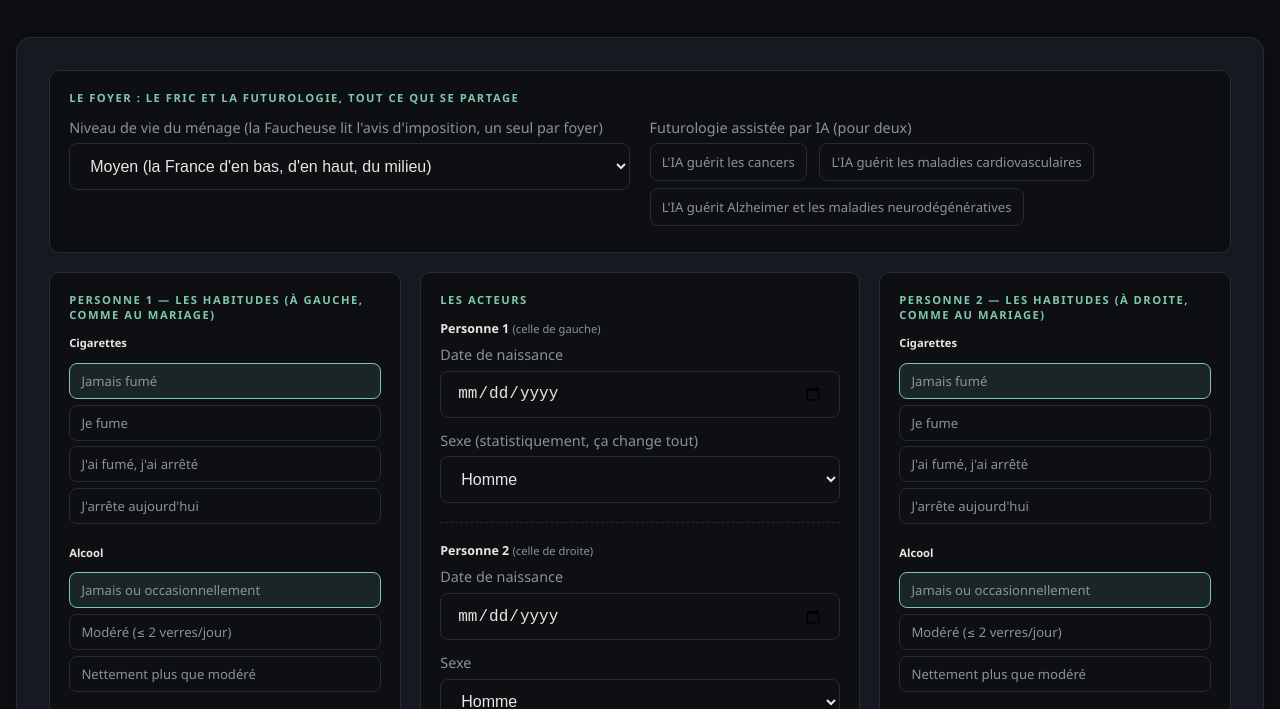
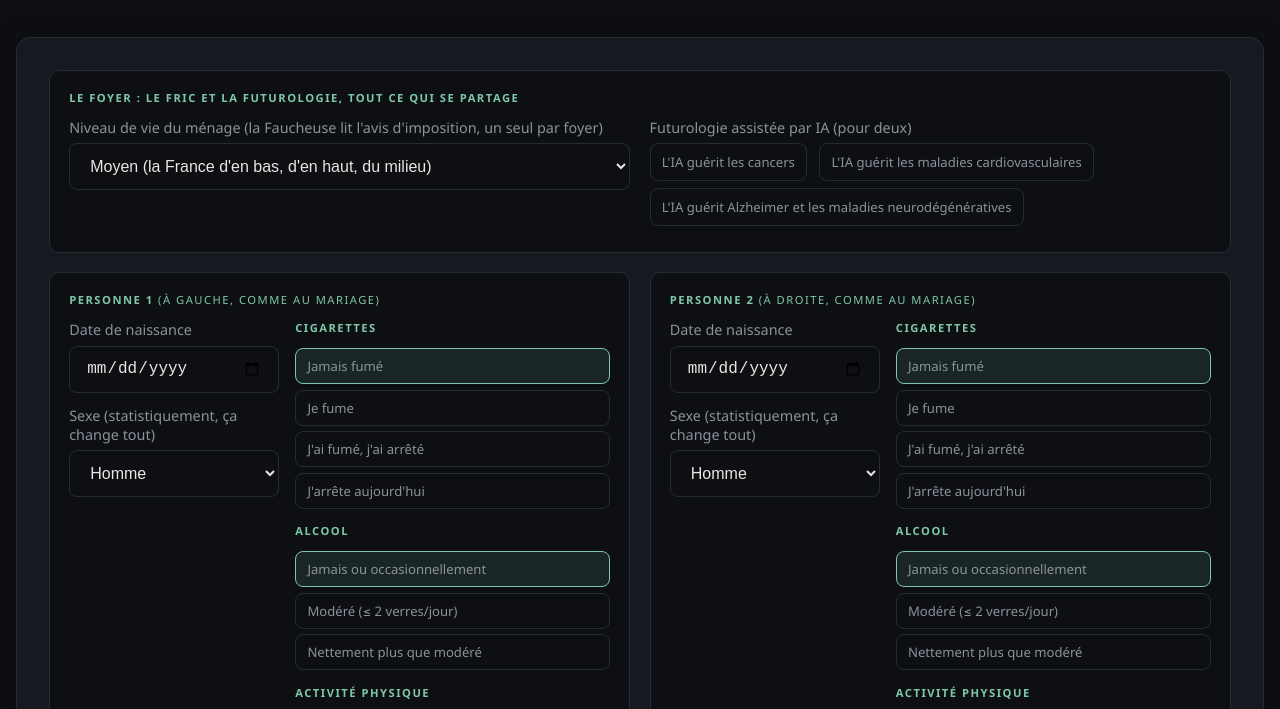
Before and after one commit to cyrilletixier/JoursRestants, a plain HTML site: page couple.html in a window 1280 px wide. Shown: the part 173-882 px from the top of the page. Drawn offline with Linux system fonts and the light colour scheme.

Commit message:
Page couple : une carte par personne, identites (naissance puis sexe) et comportements cote a cote dans la carte

```diff
--- a/couple.html
+++ b/couple.html
@@ -45,7 +45,22 @@
 
       <div class="duo-cards">
         <div class="person-card">
-          <h3>Personne 1 — les habitudes (à gauche, comme au mariage)</h3>
+          <h3>Personne 1 <span style="font-weight:400;">(à gauche, comme au mariage)</span></h3>
+          <div class="p-split">
+            <div class="p-id">
+              <div class="field">
+                <label for="b1">Date de naissance</label>
+                <input type="date" id="b1" required>
+              </div>
+              <div class="field">
+                <label for="s1">Sexe (statistiquement, ça change tout)</label>
+                <select id="s1">
+                  <option value="H">Homme</option>
+                  <option value="F">Femme</option>
+                </select>
+              </div>
+            </div>
+            <div class="p-habits">
               <div class="habit-group">
                 <h3>Cigarettes</h3>
                 <label class="radio-row"><input type="radio" name="tabac1" value="jamais" checked><span>Jamais fumé</span></label>
@@ -66,41 +81,25 @@
                 <label class="radio-row"><input type="radio" name="sport1" value="sedentaire"><span>Sédentaire (le canapé dit merci)</span></label>
               </div>
             </div>
-
-        <div class="person-card identity-card">
-          <h3>Les acteurs</h3>
-          <div class="p-bloc">
-            <div class="p-head">Personne 1 <span class="side">(celle de gauche)</span></div>
-            <div class="field">
-              <label for="b1">Date de naissance</label>
-              <input type="date" id="b1" required>
-            </div>
-            <div class="field">
-              <label for="s1">Sexe (statistiquement, ça change tout)</label>
-              <select id="s1">
-                <option value="H">Homme</option>
-                <option value="F">Femme</option>
-              </select>
           </div>
         </div>
-          <div class="p-bloc">
-            <div class="p-head">Personne 2 <span class="side">(celle de droite)</span></div>
+        <div class="person-card">
+          <h3>Personne 2 <span style="font-weight:400;">(à droite, comme au mariage)</span></h3>
+          <div class="p-split">
+            <div class="p-id">
               <div class="field">
                 <label for="b2">Date de naissance</label>
                 <input type="date" id="b2" required>
               </div>
               <div class="field">
-              <label for="s2">Sexe</label>
+                <label for="s2">Sexe (statistiquement, ça change tout)</label>
                 <select id="s2">
                   <option value="H">Homme</option>
                   <option value="F">Femme</option>
                 </select>
               </div>
             </div>
-        </div>
-
-        <div class="person-card">
-          <h3>Personne 2 — les habitudes (à droite, comme au mariage)</h3>
+            <div class="p-habits">
               <div class="habit-group">
                 <h3>Cigarettes</h3>
                 <label class="radio-row"><input type="radio" name="tabac2" value="jamais" checked><span>Jamais fumé</span></label>
@@ -119,6 +118,8 @@
                 <label class="radio-row"><input type="radio" name="sport2" value="regulier"><span>Régulière (le corps dit merci)</span></label>
                 <label class="radio-row"><input type="radio" name="sport2" value="parfois" checked><span>De temps en temps</span></label>
                 <label class="radio-row"><input type="radio" name="sport2" value="sedentaire"><span>Sédentaire (le canapé dit merci)</span></label>
+              </div>
+            </div>
           </div>
         </div>
       </div>
--- a/style.css
+++ b/style.css
@@ -202,8 +202,8 @@
   .duo-head { grid-column: 1 / -1; font-size: .7rem; text-transform: uppercase; letter-spacing: 1.5px; color: var(--accent); margin-bottom: .1rem; }
   .duo-head:not(:first-child) { margin-top: .8rem; }
 
-/* ---- Page couple : foyer en une ligne, comportements autour des identites ---- */
-  .duo-cards { display: grid; grid-template-columns: 1fr 1.25fr 1fr; gap: 1.2rem; margin-bottom: 1.2rem; }
+/* ---- Page couple : une carte par personne, identites et habitudes cote a cote ---- */
+  .duo-cards { display: grid; grid-template-columns: 1fr 1fr; gap: 1.2rem; margin-bottom: 1.2rem; }
   .person-card, .shared-card {
     background: var(--bg); border: 1px solid var(--border); border-radius: 10px; padding: 1.2rem;
   }
@@ -211,18 +211,14 @@
     font-size: .7rem; text-transform: uppercase; letter-spacing: 1.5px;
     color: var(--accent); margin-bottom: .8rem;
   }
-  .person-card .habit-group h3 { color: var(--text); text-transform: none; letter-spacing: 0; }
   .shared-card { margin-bottom: 1.2rem; }
   .shared-line { display: flex; gap: 1.2rem; align-items: flex-start; flex-wrap: wrap; }
   .shared-line .field { flex: 1 1 240px; margin-bottom: 0; }
   .shared-card .check-row { display: inline-block; margin: 0 .5rem .45rem 0; }
-  .identity-card .p-head { font-size: .78rem; font-weight: 700; color: var(--text); margin-bottom: .5rem; }
-  .identity-card .p-head .side { color: var(--muted); font-weight: 400; font-size: .7rem; }
-  .identity-card .p-bloc { margin-bottom: 1.2rem; }
-  .identity-card .p-bloc:last-child { margin-bottom: 0; padding-top: 1.2rem; border-top: 1px dashed var(--border); }
-  .identity-card .field { margin-bottom: .8rem; }
-  .identity-card .field:last-child { margin-bottom: 0; }
-  @media (max-width: 900px) {
-    .duo-cards { grid-template-columns: 1fr; }
-    .identity-card { order: -1; }
-  }
+  .p-split { display: grid; grid-template-columns: 1fr 1.5fr; gap: 1rem; align-items: start; }
+  .p-id .field { margin-bottom: .8rem; }
+  .p-id .field:last-child { margin-bottom: 0; }
+  .p-habits .habit-group { margin-bottom: .9rem; }
+  .p-habits .habit-group:last-of-type { margin-bottom: 0; }
+  @media (max-width: 900px) { .duo-cards { grid-template-columns: 1fr; } }
+  @media (max-width: 640px) { .p-split { grid-template-columns: 1fr; } }
```
Lines whose indentation alone changed are shown as unchanged.
